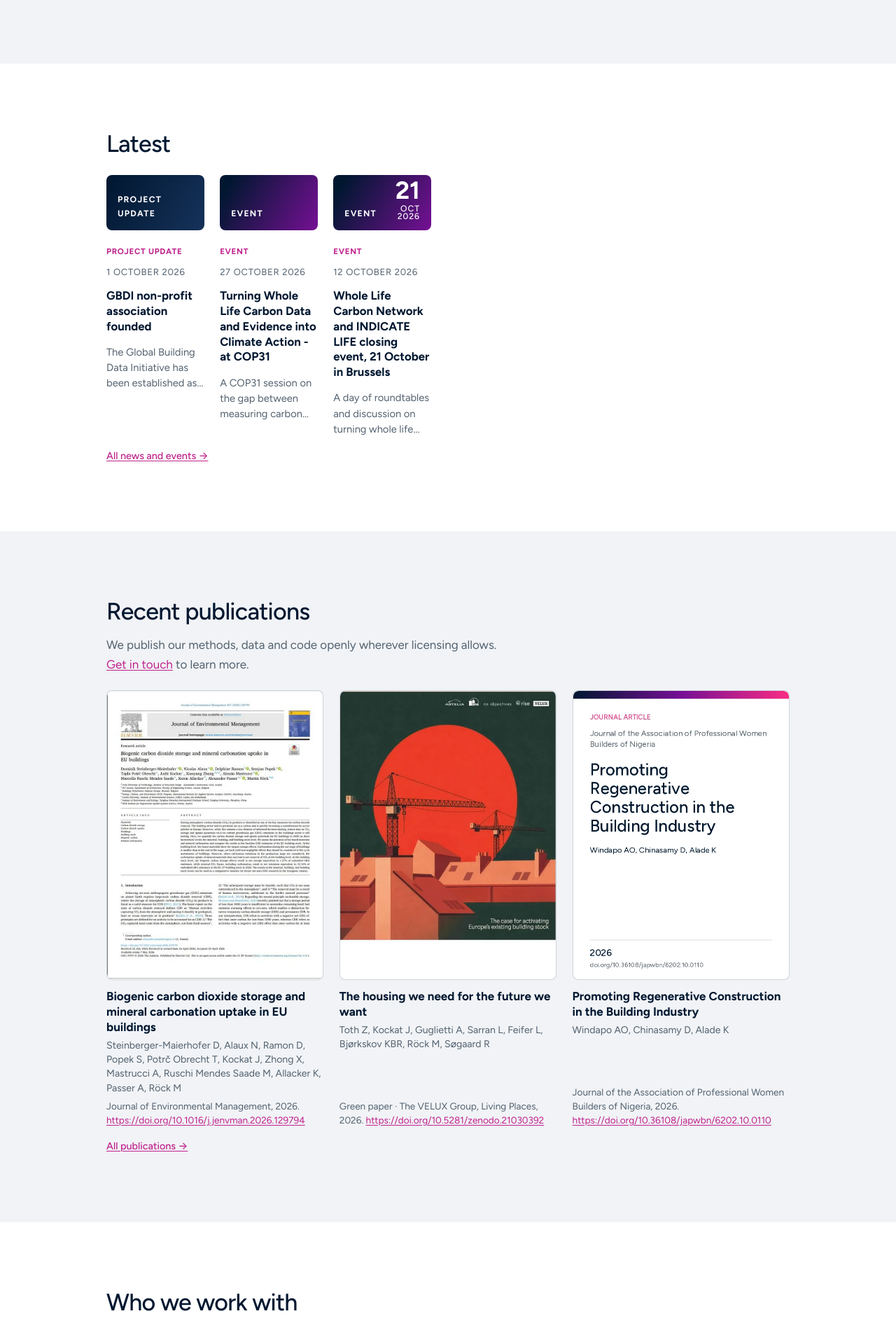
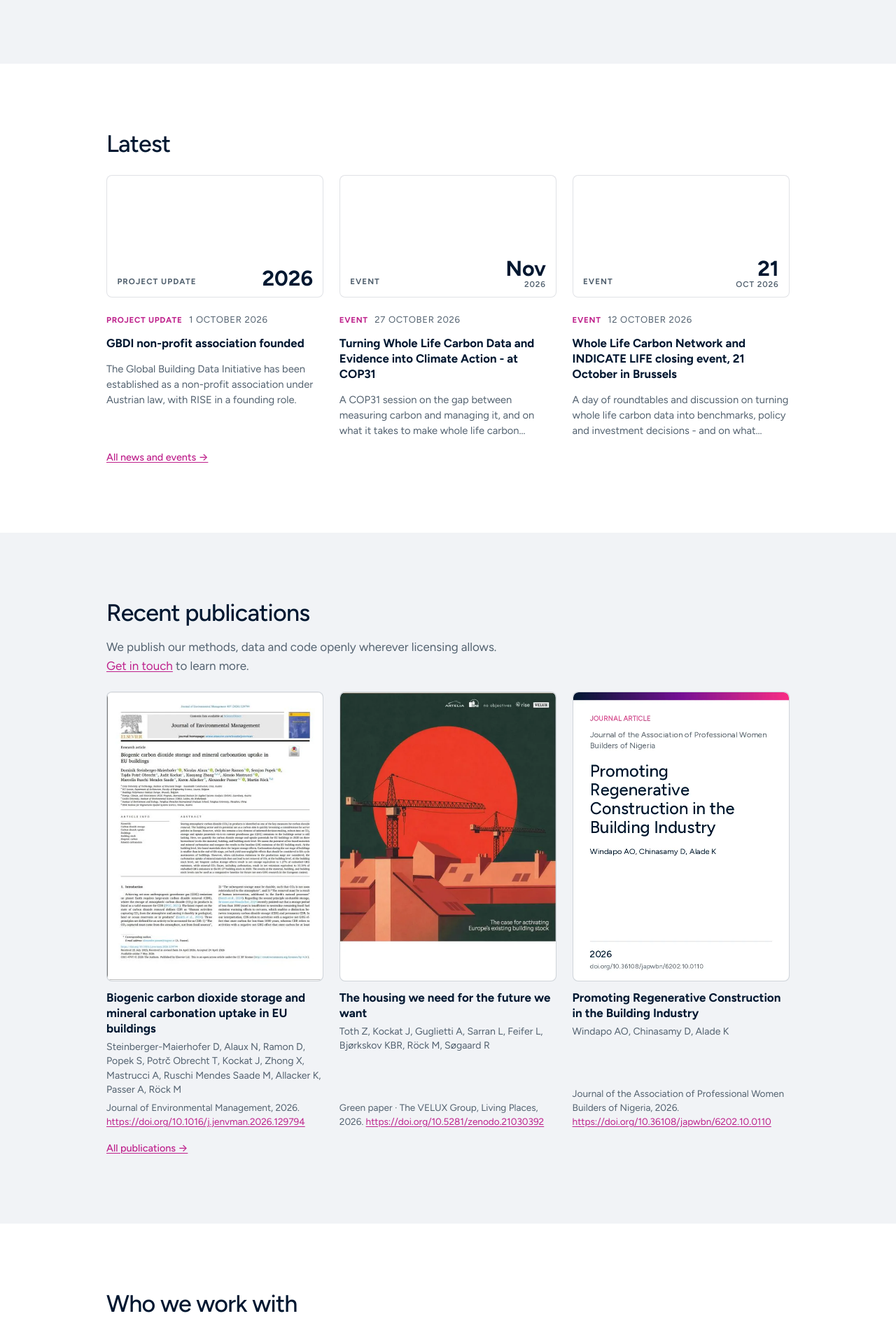
Before and after one commit to mroeck/riselabs.at, a Jekyll site: the page built from index.md, in a window 1280 px wide. Shown: the part 4054-5954 px from the top of the page at 70% size. Built offline with Jekyll 4.4.1, drawn with Linux system fonts in a browser that asks for light colours; some web fonts are replaced.

Commit message:
"Latest" full width, and placeholders become white paper
Three things Martin found on 2 Nov.

"Latest" was using half the page. It sat in `.home-split`, which put it
beside "Recent publications"; publications took a band of their own on
1 Nov and nothing replaced them, so three cards were crammed into one
column of a two-column grid with the other column empty. The band is
full width now, three cards across like every other grid on the site,
and `.home-split` is gone because nothing else used it.

The drawn placeholders are white with their text on them, matching the
publications placeholder and, through it, the sixty-four designed tiles
that are white images and stay white in both themes. The post tiles
were four CI gradients, one per type. A tile is what a card shows when
it has nothing to show, and colouring it made exactly those cards the
loudest things on the page.

The gradient strip is gone from the publications placeholder too, for
the same reason: it was the one piece of CI colour on an otherwise
plain card.

Both tiles are deliberately literal white rather than token-based, like
the logo tiles and the figures, which docs/05 already calls the paper
the artwork sits on. A drawn tile that followed the theme would be the
one card in the grid that did.

Worth knowing: the publications placeholder this is aligned to is not
visible anywhere today. All sixty-five publications have a thumbnail,
so `.cite-tile` never renders. All ten posts lack a `hero`, so the post
tile is what the news page and the home page actually show.

Co-Authored-By: Claude Opus 5 <noreply@anthropic.com>
Claude-Session: https://claude.ai/code/session_013yvRdL5WvGEbo8a8kksApF

```diff
--- a/_includes/postcards.html
+++ b/_includes/postcards.html
@@ -25,10 +25,25 @@
       {%- if post.hero -%}
       <span class="pcard-shot"><img src="{{ post.hero | relative_url }}" alt="" loading="lazy"></span>
       {%- else -%}
-      <span class="pcard-tile tile-{{ post.type }}" aria-hidden="true">
+      {%- comment -%}
+        The drawn tile, for a post with no picture. White with its text on
+        it, the same card the publications list draws for an entry with no
+        title page (Martin, 2 Nov 2026): the two grids sit a screen apart on
+        the home page and had nothing in common. The CI gradients are gone
+        with it. A placeholder is the one card with nothing to show, and
+        colour made it the loudest thing on the page.
+
+        The date is the event's where there is one, because that is the fact
+        a reader wants off an event; otherwise the year the post went up.
+      {%- endcomment -%}
+      <span class="pcard-tile" aria-hidden="true">
         <span class="pcard-kind">{{ t.label | default: post.type }}</span>
         {%- if post.type == "event" and post.event_start -%}
         <span class="pcard-big">{{ post.event_start | date: "%-d" }}<span>{{ post.event_start | date: "%b %Y" }}</span></span>
+        {%- elsif post.type == "event" and post.event_month -%}
+        <span class="pcard-big">{{ post.event_month | append: "-01" | date: "%b" }}<span>{{ post.event_month | append: "-01" | date: "%Y" }}</span></span>
+        {%- else -%}
+        <span class="pcard-big">{{ post.date | date: "%Y" }}</span>
         {%- endif -%}
       </span>
       {%- endif -%}
--- a/_includes/pubitem.html
+++ b/_includes/pubitem.html
@@ -63,8 +63,12 @@
     {%- if p.thumbnail -%}
     <img src="{{ p.thumbnail | relative_url }}" alt="" loading="lazy" width="150" height="200">
     {%- else -%}
+    {%- comment -%}
+      The gradient strip went on 2 Nov 2026. A placeholder is the one card
+      that has nothing to show, and dressing it in CI colour made it the
+      loudest thing in the grid.
+    {%- endcomment -%}
     <span class="cite-tile">
-      <span class="cite-tile-bar"></span>
       <span class="cite-tile-kind">{{ p.kind | default: "publication" }}</span>
       <span class="cite-tile-year">{{ p.year }}</span>
     </span>
--- a/assets/css/style.css
+++ b/assets/css/style.css
@@ -1564,11 +1564,11 @@ body.surfaces-gradient .cta-band {
 /* Latest and Recent publications side by side on a wide screen. They were two
    full-width bands of text in sequence, which is most of why the page read as
    a single column of prose. Stacked below 64rem. */
-.home-split { display: grid; gap: 2.4rem; }
-@media (min-width: 64rem) {
-  .home-split { grid-template-columns: 1fr 1fr; gap: 3rem; }
-}
-.home-split > div > h2:first-child { margin-top: 0; }
+/* `.home-split` is gone. It put "Latest" and "Recent publications" side by
+   side; publications took a band of their own on 1 Nov 2026 and "Latest"
+   went full width on 2 Nov, so nothing was left in it but one column of a
+   two-column grid, which is how three cards ended up crammed into half the
+   page with the other half empty. */
 
 /* The newsletter as the last row of the offer band rather than a band of its
    own: it is the smaller ask for a reader not ready for the larger one. */
@@ -2747,22 +2747,28 @@ body.photo-mono .pcard-img.no-tone::after { content: none; }
 /* The tile drawn here, for an entry with no image file. It is not a blank
    box with a label: it carries the gradient bar of the designed tiles, so an
    entry waiting for its picture belongs to the same set as the rest. */
+/* The drawn tile, for a publication with no title page on file. White with
+   its text on it, which is what the sixty-four designed tiles are: they are
+   images, so they stay white in both themes, and a drawn tile that followed
+   the theme would be the one odd card in the grid. Same reasoning as the
+   logo tiles and the figures, which are white by design because they are the
+   paper the artwork sits on.
+
+   The gradient strip is gone (Martin, 2 Nov 2026). It was the one piece of
+   CI colour on an otherwise plain card and it read as decoration on a
+   placeholder, which is the last place that earns it. */
 .cite-tile {
-  display: flex; flex-direction: column; justify-content: flex-end;
-  width: 100%; height: 100%; padding: .5rem;
-  background: var(--surface);
-}
-.cite-tile-bar {
-  display: block; height: 4px; width: 60%;
-  margin-bottom: auto; border-radius: 2px;
-  background: linear-gradient(90deg, #001730, #751094, #f92d84);
+  display: flex; flex-direction: column; justify-content: space-between;
+  width: 100%; height: 100%; padding: .7rem .75rem;
+  background: #fff; color: #001730;
+  border: 1px solid var(--tile-edge);
 }
 .cite-tile-kind {
   font-size: .68rem; font-weight: 600; letter-spacing: .06em;
-  text-transform: uppercase; color: var(--ink-soft);
+  text-transform: uppercase; color: #52616f;
 }
 .cite-tile-year {
-  font-size: .95rem; font-weight: 600; color: var(--ink);
+  font-size: 1.05rem; font-weight: 700; color: #001730;
 }
 
 /* ---------- the publications control row ----------
@@ -2959,28 +2965,32 @@ body.photo-mono .pcard-img.no-tone::after { content: none; }
 }
 @media (max-width: 40rem) { .pcard-shot, .pcard-tile { aspect-ratio: 21 / 9; } }
 .pcard-shot img { display: block; width: 100%; height: 100%; object-fit: cover; }
+/* The drawn tile. White with its text on it, matching the publications
+   placeholder, which in turn matches the sixty-four designed tiles that are
+   white images and stay white in both themes (Martin, 2 Nov 2026).
+
+   The CI gradients are gone: a tile is what a card shows when it has no
+   picture, and four different gradients made the cards with nothing to show
+   the loudest things on the page. */
 .pcard-tile {
   position: relative;
   display: flex; align-items: flex-end; justify-content: space-between;
-  padding: .9rem 1rem; color: #fff;
-}
-/* A direction or a stop per type, so a grid of tiles reads as a set of
-   different things rather than one block of navy. */
-.tile-event   { background: linear-gradient(120deg, #001730 10%, #751094); }
-.tile-project { background: linear-gradient(120deg, #001730, #16325a); }
-.tile-output  { background: linear-gradient(120deg, #751094, #f92d84); }
-.tile-opening { background: linear-gradient(120deg, #f92d84, #ff8fbd); }
+  padding: .8rem .9rem;
+  background: #fff; color: #001730;
+  border: 1px solid var(--tile-edge);
+}
 .pcard-kind {
-  font-size: .76rem; letter-spacing: .1em; text-transform: uppercase;
-  font-weight: 700;
+  font-size: .72rem; letter-spacing: .09em; text-transform: uppercase;
+  font-weight: 700; color: #52616f;
 }
 .pcard-big {
-  font-size: 2.2rem; font-weight: 700; line-height: .9; text-align: right;
+  font-size: 1.9rem; font-weight: 700; line-height: .9; text-align: right;
+  color: #001730;
 }
 .pcard-big span {
   display: block; margin-top: .25rem;
-  font-size: .76rem; letter-spacing: .08em; text-transform: uppercase;
-  font-weight: 500;
+  font-size: .72rem; letter-spacing: .08em; text-transform: uppercase;
+  font-weight: 600; color: #52616f;
 }
 
 .pcard-meta {
--- a/index.md
+++ b/index.md
@@ -262,21 +262,21 @@ permalink: /
       two-column grid stretches to the full width, which is what a list of
       three news items wants anyway.
     {%- endcomment -%}
-    <div class="home-split">
-      <div>
-        <h2>Latest</h2>
-        {%- comment -%}
-          The same cards as /news/ since 2 Nov 2026 (N5), so the home page
-          and the listing page show one thing in one shape. Featured first,
-          then by date, three of them.
-        {%- endcomment -%}
-        {%- assign featured = site.posts | where: "featured", true -%}
-        {%- assign others = site.posts | where_exp: "p", "p.featured != true" -%}
-        {%- assign latest = featured | concat: others | slice: 0, 3 -%}
-        {% include postcards.html posts=latest %}
-        <p class="more"><a href="{{ '/news/' | relative_url }}">All news and events →</a></p>
-      </div>
-    </div>
+    {%- comment -%}
+      Full width, not the two-column split it inherited. Publications left
+      that split on 1 Nov and took a band of their own, which left "Latest"
+      alone in a grid still set to two columns: three cards crammed into
+      half the page with the other half empty. The cards are the same three
+      across as everywhere else now.
+
+      Featured first, then by date.
+    {%- endcomment -%}
+    <h2>Latest</h2>
+    {%- assign featured = site.posts | where: "featured", true -%}
+    {%- assign others = site.posts | where_exp: "p", "p.featured != true" -%}
+    {%- assign latest = featured | concat: others | slice: 0, 3 -%}
+    {% include postcards.html posts=latest %}
+    <p class="more"><a href="{{ '/news/' | relative_url }}">All news and events →</a></p>
   </div>
 </section>
 
```
